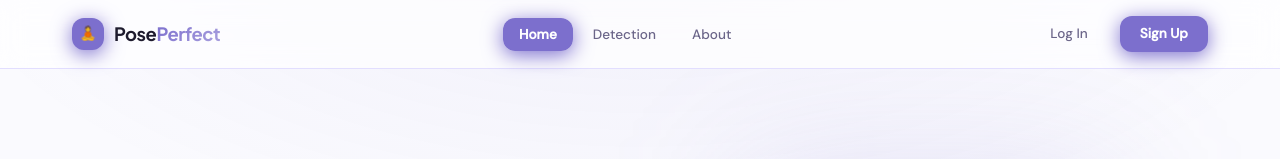
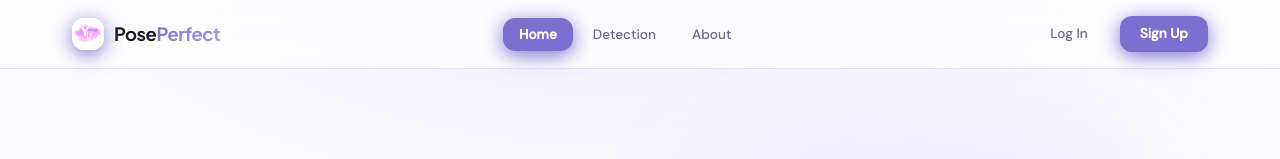
Before and after one commit to devam-mavani/PosePerfect, a React (Vite) app in the folder asana-ai/: page / in a window 1280 px wide. Shown: the top 159 px of the page. Built offline with nearby package versions, Linux system fonts and the light colour scheme; no server answers.

Commit message:
Updated Logo 002

```diff
--- a/asana-ai/index.html
+++ b/asana-ai/index.html
@@ -2,7 +2,10 @@
 <html lang="en">
   <head>
     <meta charset="UTF-8" />
-    <link rel="icon" type="image/svg+xml" href="/favicon.svg" />
+
+    <!-- ✅ Logo as favicon — make sure logo.png is in your public/ folder -->
+    <link rel="icon" type="image/png" href="/logo.png" />
+
     <meta name="viewport" content="width=device-width, initial-scale=1.0" />
     <meta name="description" content="PosePerfect — Real-time yoga pose detection powered by computer vision" />
     <title>PosePerfect — Yoga Pose Detection</title>
--- a/asana-ai/src/components/Navbar.jsx
+++ b/asana-ai/src/components/Navbar.jsx
@@ -1,9 +1,8 @@
 /**
  * components/Navbar.jsx
  *
- * Lavender + white navbar with auth state:
- *  - Logged out → "Log In" + "Sign Up" buttons
- *  - Logged in  → profile avatar with dropdown (View Profile, Log Out)
+ * Lavender + white navbar with auth state.
+ * Logo image loaded from /public/logo.png
  */
 
 import { useState, useRef, useEffect } from 'react'
@@ -20,7 +19,6 @@ function ProfileDropdown({ userProfile, photoURL, onClose, onLogout }) {
   const navigate = useNavigate()
   const ref      = useRef(null)
 
-  // Close on outside click
   useEffect(() => {
     function handler(e) {
       if (ref.current && !ref.current.contains(e.target)) onClose()
@@ -108,12 +106,16 @@ export default function Navbar() {
     <header className="fixed top-0 inset-x-0 z-50 glass border-b border-edge">
       <div className="max-w-[1200px] mx-auto flex items-center justify-between px-8 py-4">
 
-        {/* Logo */}
+        {/* ── Logo ── */}
         <NavLink to="/" className="flex items-center gap-2.5 group">
-          <div className="w-8 h-8 rounded-xl bg-lavender flex items-center justify-center
-                          shadow-lavender transition-transform duration-300
+          <div className="w-8 h-8 rounded-xl overflow-hidden shadow-lavender shrink-0
+                          transition-transform duration-300
                           group-hover:rotate-[-8deg] group-hover:scale-110">
-            <span className="text-white text-[0.85rem]">🧘</span>
+            <img
+              src="/logo.png"
+              alt="PosePerfect logo"
+              className="w-full h-full object-cover"
+            />
           </div>
           <span className="font-display text-[1.15rem] font-bold text-ink tracking-tight">
             Pose<span className="gradient-text">Perfect</span>
@@ -147,7 +149,6 @@ export default function Navbar() {
         {/* Auth section */}
         <div className="flex items-center gap-3">
           {currentUser ? (
-            /* ── Profile avatar + dropdown ── */
             <div className="relative">
               <button
                 onClick={() => setOpen((o) => !o)}
@@ -182,7 +183,6 @@ export default function Navbar() {
               )}
             </div>
           ) : (
-            /* ── Login / Sign Up buttons ── */
             <>
               <button
                 onClick={() => navigate('/login')}
```
Also changed, not shown: asana-ai/public/logo.png (renamed from asana-ai/public/favicon.svg).
